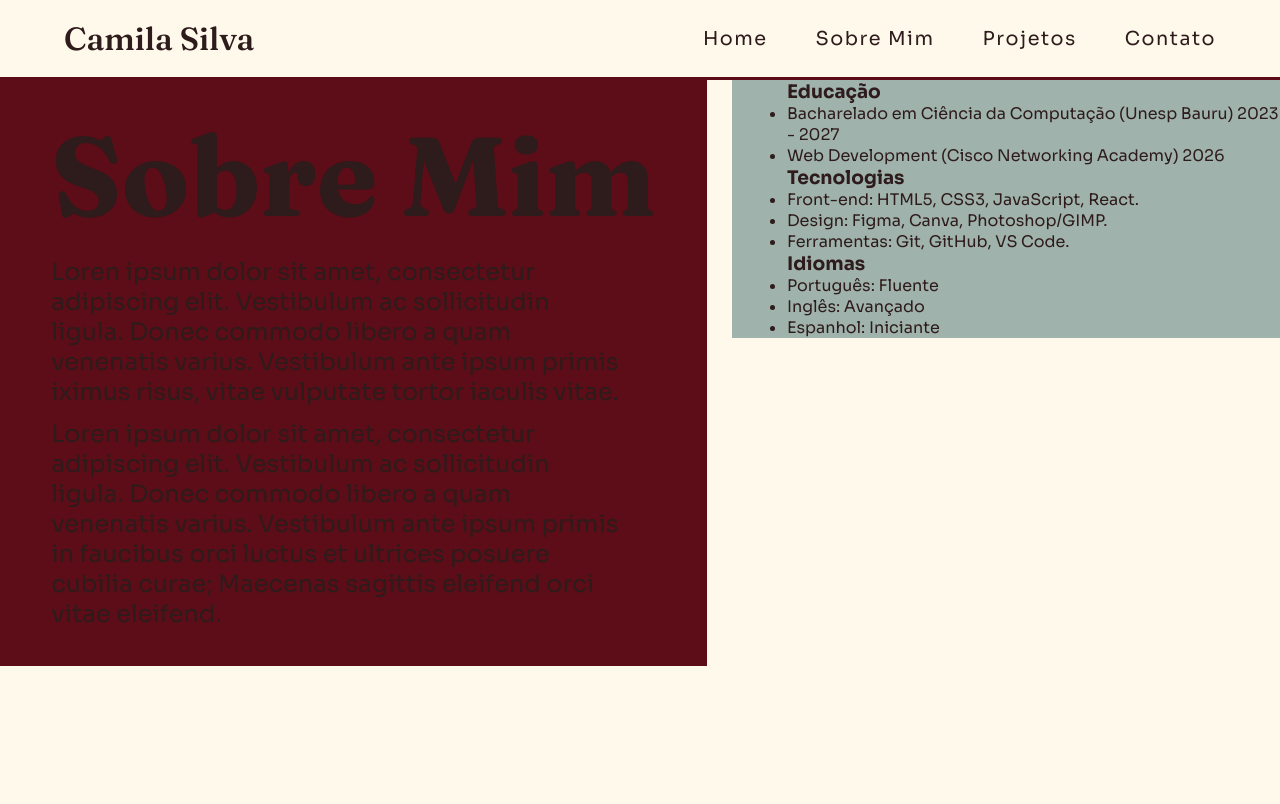
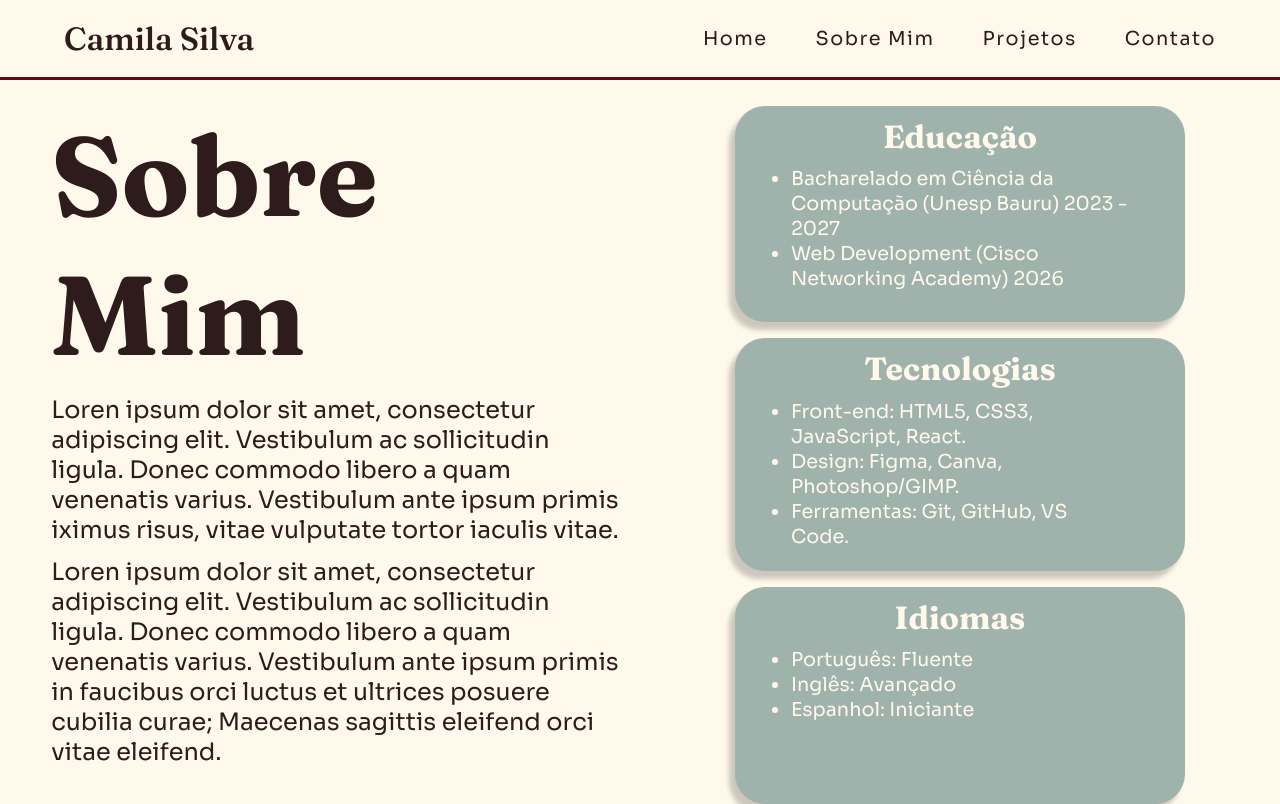
Before and after one commit to milacs1402/MeuPortifolio, a React (Vite) app in the folder meu-portfolio/: page / in a window 1280 px wide. Both pictures are taken after a click on the link "Sobre Mim". Built offline with nearby package versions, Linux system fonts and the light colour scheme.

Commit message:
sobre mim atualizado e bonitinho (mas ainda lorem ipsum)

```diff
--- a/meu-portfolio/src/index.css
+++ b/meu-portfolio/src/index.css
@@ -165,7 +165,6 @@ body {
 }
 
 .sobre-text{
-  background-color: #5D0D18;
   padding: 2% 4%;
 }
 
@@ -181,21 +180,45 @@ body {
   padding-bottom: 2%;
 }
 
-.sobre-cards div{
-  padding-left:10%;
+.sobre-cards{
+  display: flex;
+  flex-direction: column;
+  align-items: center;
+  justify-content: center;
+  gap: 1rem;
+  color: var(--off-white);
+  margin-right: 3%;
+  margin-top: 2%;
+  width: 100%;
 }
 
-.card-educa{
+.sobre-cards div{
   background-color: var(--verdinho);
+  padding: 2% 10% 4% 10%;
+  border-radius: 30px;
+  height: 90%;
+  width: 80%;
+  box-shadow: -6px 8px 5px rgba(0, 0, 0, 0.2);
+  transition: transform 0.5s ease, background-color 0.5s ease, box-shadow 0.3s ease;
 }
 
-.card-tec{
-  background-color: var(--verdinho);
+.sobre-cards div:hover{
+  background-color: var(--vinho);
+  transform: translateY(-0.5rem);
+  box-shadow: 0 20px 40px rgba(0, 0, 0, 0.5);
 }
 
-.card-idioma{
-  background-color: var(--verdinho);
+.sobre-cards h3{
+  font-family: var(--font-titulos);
+  text-align: center;
+  font-size: 2rem;
+  padding-bottom: 3%;
 }
+
+.sobre-cards ul{
+  font-size: 1.2rem;
+}
+
 
 
 @keyframes fadeIn {
```
